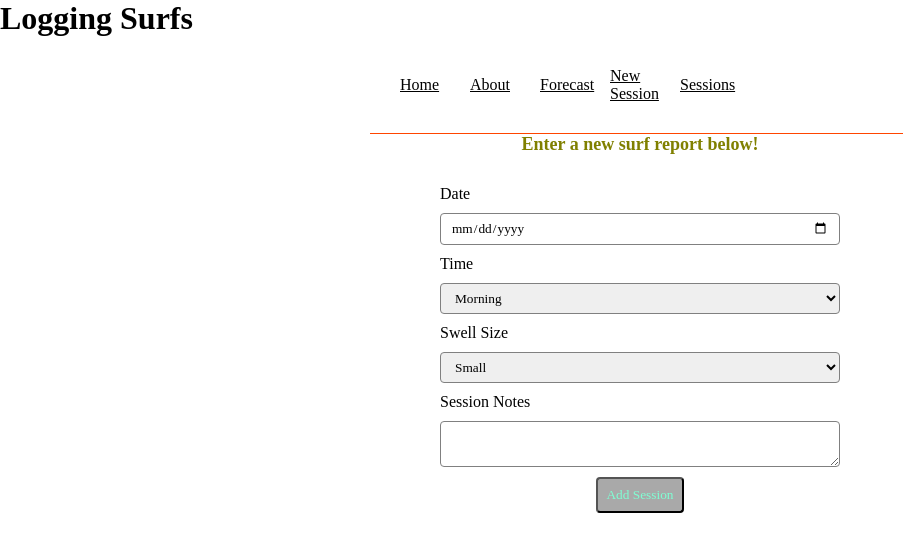
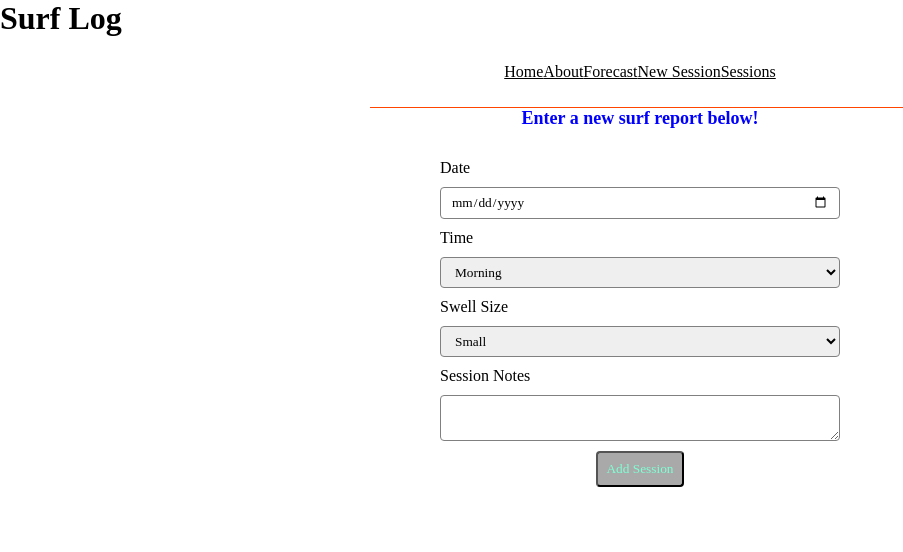
Before and after one commit to relwofl/surf-log, a React (Create React App) app: page /LogForm in a window 1280 px wide. Shown: the top 552 px of the page, without its empty margins (0-903 px from the left). Built offline with nearby package versions, Linux system fonts and the light colour scheme; a web font is replaced by a local one.

Commit message:
more styling

```diff
--- a/db.json
+++ b/db.json
@@ -20,6 +20,13 @@
       "note": "stoke is there",
       "swell": "Medium",
       "id": 3
+    },
+    {
+      "date": "2022-04-16",
+      "time": "Midday",
+      "note": "Kristine went surfing for the first time! She went out on the sea log and had a blast catching waves with the guys ",
+      "swell": "Small",
+      "id": 4
     }
   ]
 }
--- a/src/App.js
+++ b/src/App.js
@@ -12,7 +12,7 @@ import Logs from "./components/Logs"
 function App() {
   return (
     <div className="App">
-          <h1>Logging Surfs</h1>
+          <h1>Surf Log</h1>
 
      <Navbar />
       <Switch>
--- a/src/components/navbar.js
+++ b/src/components/navbar.js
@@ -1,18 +1,25 @@
 import React from "react"
 import { NavLink } from "react-router-dom"
-const links = {
-    display: "flex",
-    width: "50px",
-    padding: "10px",
-}
+// const links = {
+//     display: "flex",
+//     width: "50px",
+//     padding: "10px",
+// }
 function Navbar() {
   return <div className="navbar">
-    <NavLink to="/" style={links}>Home</NavLink>
+    <div className='links'>
+    <NavLink to="/" >Home</NavLink>
+    <NavLink to="/About" >About</NavLink>
+    <NavLink to="/Weather" >Forecast</NavLink>
+    <NavLink to="/LogForm" >New Session</NavLink>
+    <NavLink to="/Logs" >Sessions</NavLink>
+
+    {/* <NavLink to="/" style={links}>Home</NavLink>
     <NavLink to="/About" style={links}>About</NavLink>
     <NavLink to="/Weather" style={links}>Forecast</NavLink>
     <NavLink to="/LogForm" style={links}>New Session</NavLink>
-    <NavLink to="/Logs" style={links}>Sessions</NavLink>
-
+    <NavLink to="/Logs" style={links}>Sessions</NavLink> */}
+    </div>
   </div>
 }
 
--- a/src/components/weather.js
+++ b/src/components/weather.js
@@ -4,8 +4,8 @@ function Weather(){
     return (
     <div className='weather'>
     <h1>Surf Forcast!</h1>
-    <h2>Work in progress</h2>
-    <img src='https://giphy.com/gifs/please-construction-patient-EIiJp9cQ3GeEU'></img>
+    <img src='https://media.giphy.com/media/EIiJp9cQ3GeEU/giphy.gif'
+    height={250} width={250}/>
 
     </div>
     )
--- a/src/index.css
+++ b/src/index.css
@@ -7,9 +7,9 @@
 }
 /* need to work on this more */
 /* .home */
-.home h1 {
+.home {
   font-size: 18px;
-  color: olive;
+  /* color: darkcyan; */
   margin-bottom: 30px;
   }
 
@@ -20,9 +20,9 @@
   }
 
   .image {
-    display: flex;
+   display: flex;
    justify-content: center;
-   align-items: center
+   align-items: center;
 
 }
 /* .about */
@@ -49,15 +49,12 @@
 }
 
 
-/* .links {
-  padding: 20px;
-  display: flex;
-  max-width: 500px;
-  margin: 0 auto;
-  border-bottom: 1px solid orangered;
-  align-items: center;
-  color: aquamarine;
-} */
+.navbar .links {
+  margin: auto;
+  padding: 6px;
+}
+
+
 
 /* .logform */
 
@@ -74,7 +71,7 @@
 
 .logform h2 {
 font-size: 18px;
-color: olive;
+color: blue;
 margin-bottom: 30px;
 }
 
```
